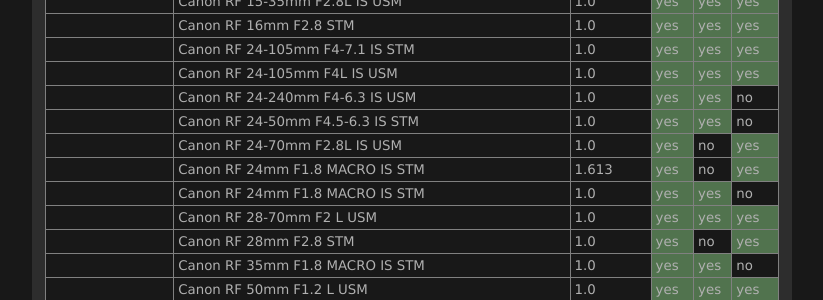
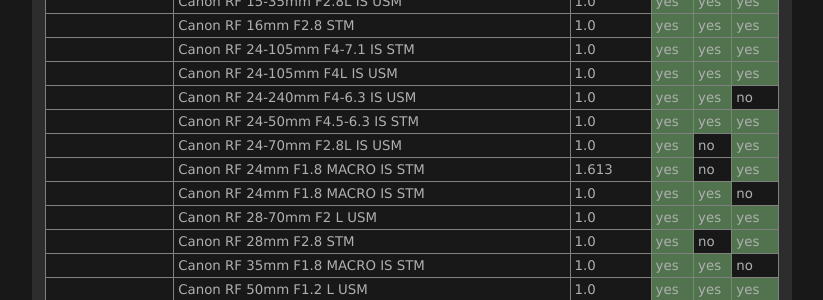
Before and after one commit to lensfun/lensfun.github.io, a Jekyll site: the page built from _posts/lenslist/2999-12-31-Lenslist-master.md, in a window 1280 px wide and 900 px high, scrolled down 4530 px. Shown: the part 146-446 px from the top of the window, without its empty margins (284-1107 px from the left). Built offline with Jekyll 4.4.1, drawn with Linux system fonts in a browser that asks for light colours.

Commit message:
Update master lens list from GitHub Actions

```diff
--- a/_posts/lenslist/2999-12-31-Lenslist-master.md
+++ b/_posts/lenslist/2999-12-31-Lenslist-master.md
@@ -187,7 +187,7 @@ This list was generated on 2024-09-03 from current Lensfun sources. Your Lensfun
 <tr class="lenslist-bg2"><td></td><td>Canon RF 24-105mm F4-7.1 IS STM</td><td>1.0</td><td class="lenslist-highlight lenslist-check">yes</td><td class="lenslist-highlight lenslist-check">yes</td><td class="lenslist-highlight lenslist-check">yes</td></tr>
 <tr class="lenslist-bg2"><td></td><td>Canon RF 24-105mm F4L IS USM</td><td>1.0</td><td class="lenslist-highlight lenslist-check">yes</td><td class="lenslist-highlight lenslist-check">yes</td><td class="lenslist-highlight lenslist-check">yes</td></tr>
 <tr class="lenslist-bg2"><td></td><td>Canon RF 24-240mm F4-6.3 IS USM</td><td>1.0</td><td class="lenslist-highlight lenslist-check">yes</td><td class="lenslist-highlight lenslist-check">yes</td><td class="lenslist-check">no</td></tr>
-<tr class="lenslist-bg2"><td></td><td>Canon RF 24-50mm F4.5-6.3 IS STM</td><td>1.0</td><td class="lenslist-highlight lenslist-check">yes</td><td class="lenslist-highlight lenslist-check">yes</td><td class="lenslist-check">no</td></tr>
+<tr class="lenslist-bg2"><td></td><td>Canon RF 24-50mm F4.5-6.3 IS STM</td><td>1.0</td><td class="lenslist-highlight lenslist-check">yes</td><td class="lenslist-highlight lenslist-check">yes</td><td class="lenslist-highlight lenslist-check">yes</td></tr>
 <tr class="lenslist-bg2"><td></td><td>Canon RF 24-70mm F2.8L IS USM</td><td>1.0</td><td class="lenslist-highlight lenslist-check">yes</td><td class="lenslist-check">no</td><td class="lenslist-highlight lenslist-check">yes</td></tr>
 <tr class="lenslist-bg2"><td></td><td>Canon RF 24mm F1.8 MACRO IS STM</td><td>1.613</td><td class="lenslist-highlight lenslist-check">yes</td><td class="lenslist-check">no</td><td class="lenslist-highlight lenslist-check">yes</td></tr>
 <tr class="lenslist-bg2"><td></td><td>Canon RF 24mm F1.8 MACRO IS STM</td><td>1.0</td><td class="lenslist-highlight lenslist-check">yes</td><td class="lenslist-highlight lenslist-check">yes</td><td class="lenslist-check">no</td></tr>
```
